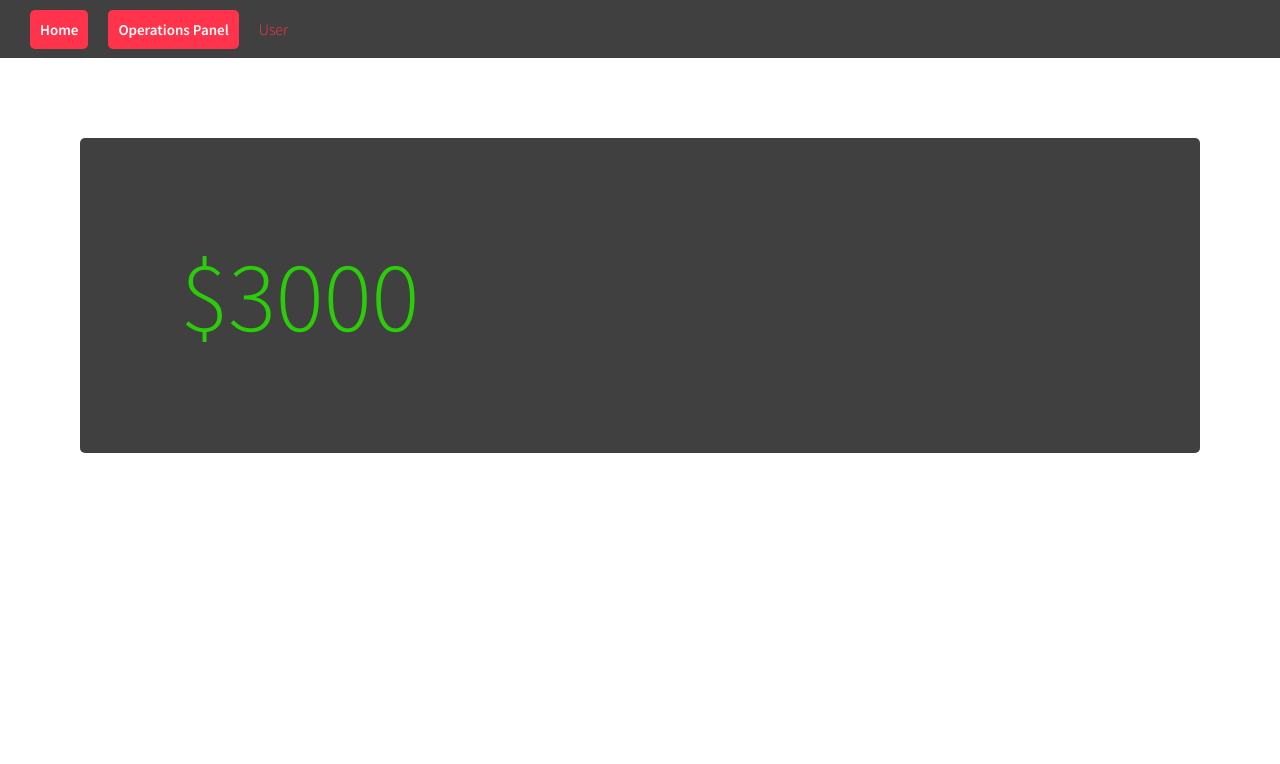
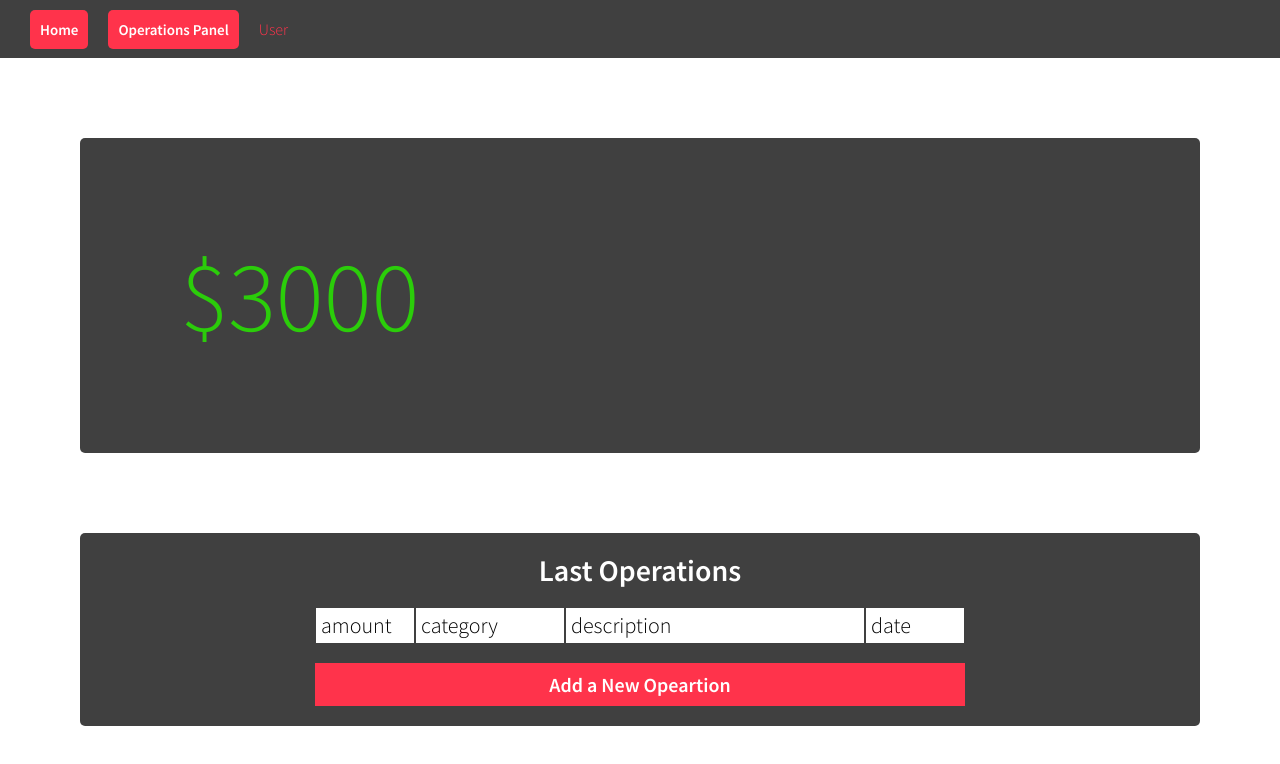
Before and after one commit to Felix-Fiore/personal-budget-front, a React (Vite) app: page / in a window 1280 px wide. Shown: the top 764 px of the page. Built offline with nearby package versions, Linux system fonts and the light colour scheme.

Commit message:
operationList added

```diff
--- /dev/null
+++ b/src/components/layout/OperationsList.jsx
@@ -0,0 +1,34 @@
+import styles from './operationsList.module.scss';
+
+export const OperationsList = () => {
+    return (
+        <div className={styles.listContainer}>
+            <div>
+                <div className={styles.containerTitle}>
+                    <h3>Last Operations</h3>
+                </div>
+                <div className={styles.operationsContainer}>
+                    <div className={styles.operation}>
+                        <div className={styles.amount}>
+                            <p>amount</p>
+                        </div>
+                        <div className={styles.category}>
+                            <p>category</p>
+                        </div>
+                        <div className={styles.description}>
+                            <p>description</p>
+                        </div>
+                        <div className={styles.date}>
+                            <p>date</p>
+                        </div>
+                    </div>
+                </div>
+                <div>
+                    <button className={styles.addOperation}>
+                        Add a New Opeartion
+                    </button>
+                </div>
+            </div>
+        </div>
+    );
+};
--- /dev/null
+++ b/src/components/layout/operationsList.module.scss
@@ -0,0 +1,89 @@
+@use '../../scss/variables' as *;
+
+.listContainer {
+    display: flex;
+    flex-direction: column;
+    align-items: center;
+    justify-content: center;
+    width: auto;
+    padding: 2rem;
+    margin: 8rem;
+    background-color: $darkGrey;
+    border-radius: 5px;
+}
+
+.containerTitle {
+    display: flex;
+    justify-content: center;
+    padding-bottom: 2rem;
+    color: $white;
+}
+
+.operationsContainer {
+    display: flex;
+    flex-direction: column;
+    align-items: center;
+    justify-content: center;
+    width: 100%;
+    padding-bottom: 2rem;
+    background-color: $darkGrey;
+}
+
+.operation {
+    display: flex;
+    flex-direction: row;
+    align-items: center;
+    justify-content: space-between;
+    width: 100%;
+    background-color: $white;
+
+    p {
+        font-size: 2.2rem;
+        margin: 0;
+        padding: 0.5rem;
+        background-color: $white;
+        border-inline: 1px solid $darkGrey;
+    }
+
+    .amount {
+        font-size: 2rem;
+        width: 10rem;
+    }
+
+    .category {
+        font-size: 2rem;
+        width: 15rem;
+    }
+
+    .description {
+        font-size: 2rem;
+        width: 30rem;
+    }
+
+    .date {
+        font-size: 2rem;
+        width: 10rem;
+    }
+}
+
+.addOperation {
+    display: flex;
+    flex-direction: row;
+    font-size: 2rem;
+    color: $white;
+    align-items: center;
+    justify-content: center;
+    font-weight: bold;
+    width: 100%;
+    background-color: $red;
+    border-top: 1px solid $darkGrey;
+    padding: 1rem;
+    border-style: none;
+    cursor: pointer;
+    transition: all 0.3s ease-in-out;
+
+    &:hover {
+        background-color: $white;
+        color: $red;
+    }
+}
--- a/src/screens/HomeScreen.jsx
+++ b/src/screens/HomeScreen.jsx
@@ -1,4 +1,5 @@
 import { NavBar } from '../components/layout/NavBar.jsx';
+import { OperationsList } from '../components/layout/OperationsList.jsx';
 import { TotalAmount } from '../components/layout/TotalAmount.jsx';
 
 export const HomeScreen = () => {
@@ -6,6 +7,7 @@ export const HomeScreen = () => {
         <>
             <NavBar />
             <TotalAmount />
+            <OperationsList />
         </>
     );
 };
```
